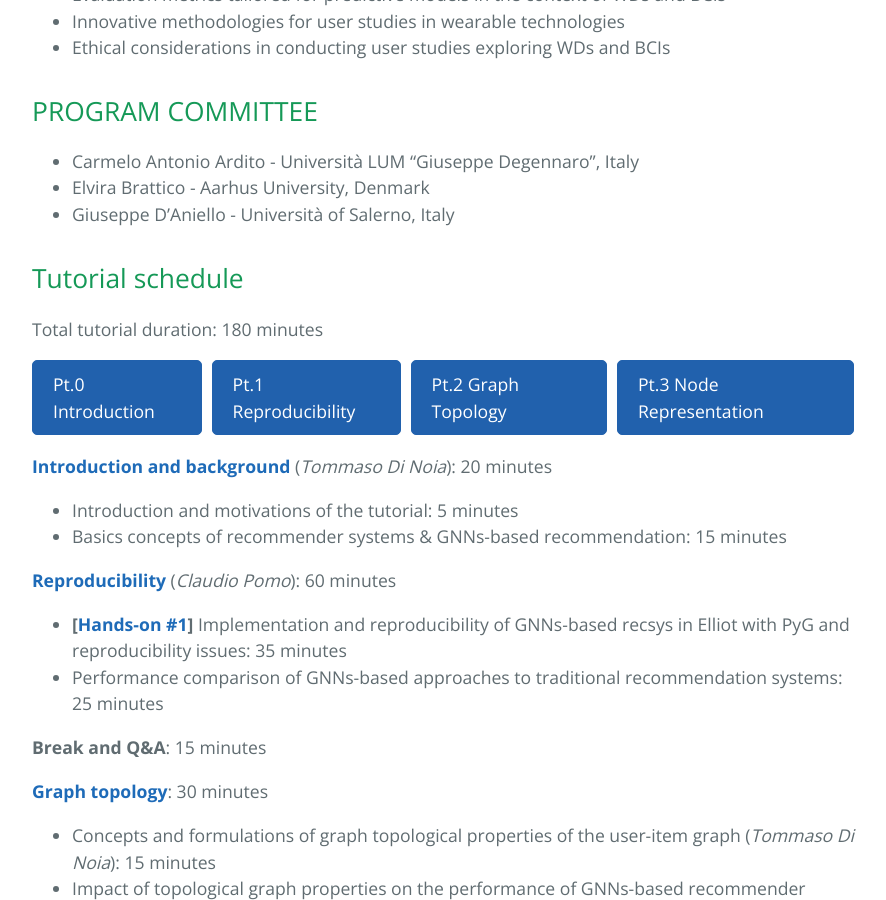
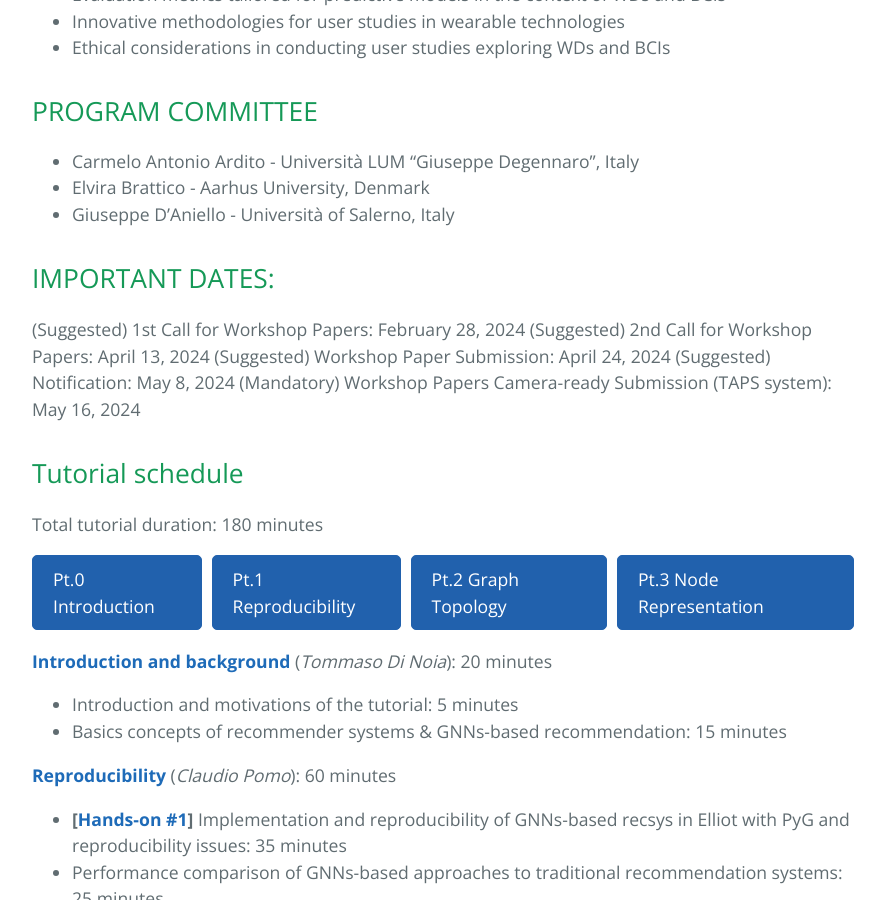
Before and after one commit to domenicolofu/webium24, a Jekyll site: the page built from index.md, in a window 1280 px wide and 900 px high, scrolled down 2883 px. Shown: the whole window, without its empty margins (192-1078 px from the left). Built offline with Jekyll 4.4.1, drawn with Linux system fonts in a browser that asks for light colours.

Commit message:
home v8
home v8

```diff
--- a/index.md
+++ b/index.md
@@ -20,6 +20,7 @@ The 1st Workshop on Wearable Devices and Brain-Computer Interfaces for User Mode
 By providing a place for interdisciplinary collaboration, WeBIUM aspires to forge a community dedicated to leveraging WD and BCI data for user profiling. We encourage active participation from researchers and practitioners alike, fostering an environment conducive to collaborative exploration and the exchange of innovative ideas.
 
 ## TOPICS
+
 Topics of interest include, but are not limited to:
 
 + Signal processing methods for wearable sensor data
@@ -46,10 +47,12 @@ Topics of interest include, but are not limited to:
 + Elvira Brattico - Aarhus University, Denmark
 + Giuseppe D’Aniello - Università of Salerno, Italy
 
-
-
-
-
+## IMPORTANT DATES:
+(Suggested) 1st Call for Workshop Papers: February 28, 2024
+(Suggested) 2nd Call for Workshop Papers: April 13, 2024
+(Suggested) Workshop Paper Submission: April 24, 2024
+(Suggested) Notification: May 8, 2024
+(Mandatory) Workshop Papers Camera-ready Submission (TAPS system): May 16, 2024
 
 
 ## Tutorial schedule
```
Also changed, not shown: other parts of index.md (+3 -3 lines).
